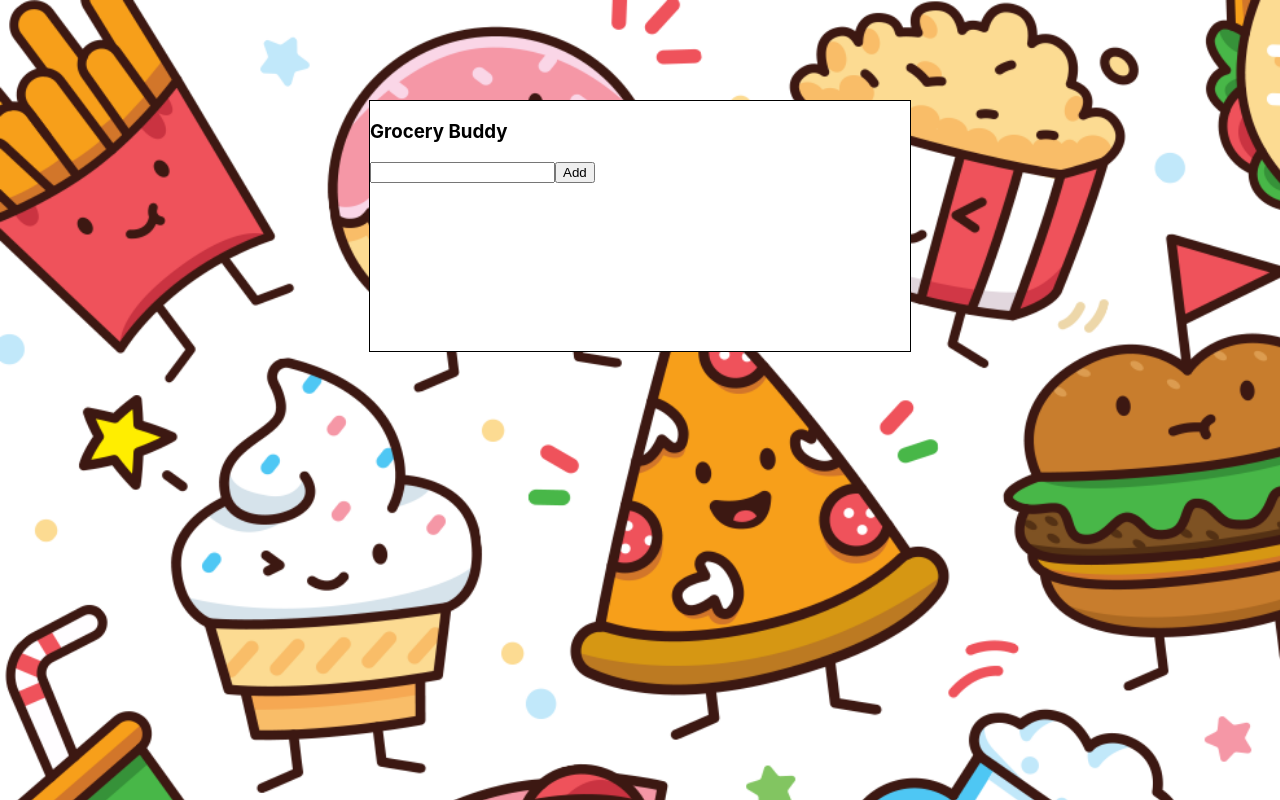
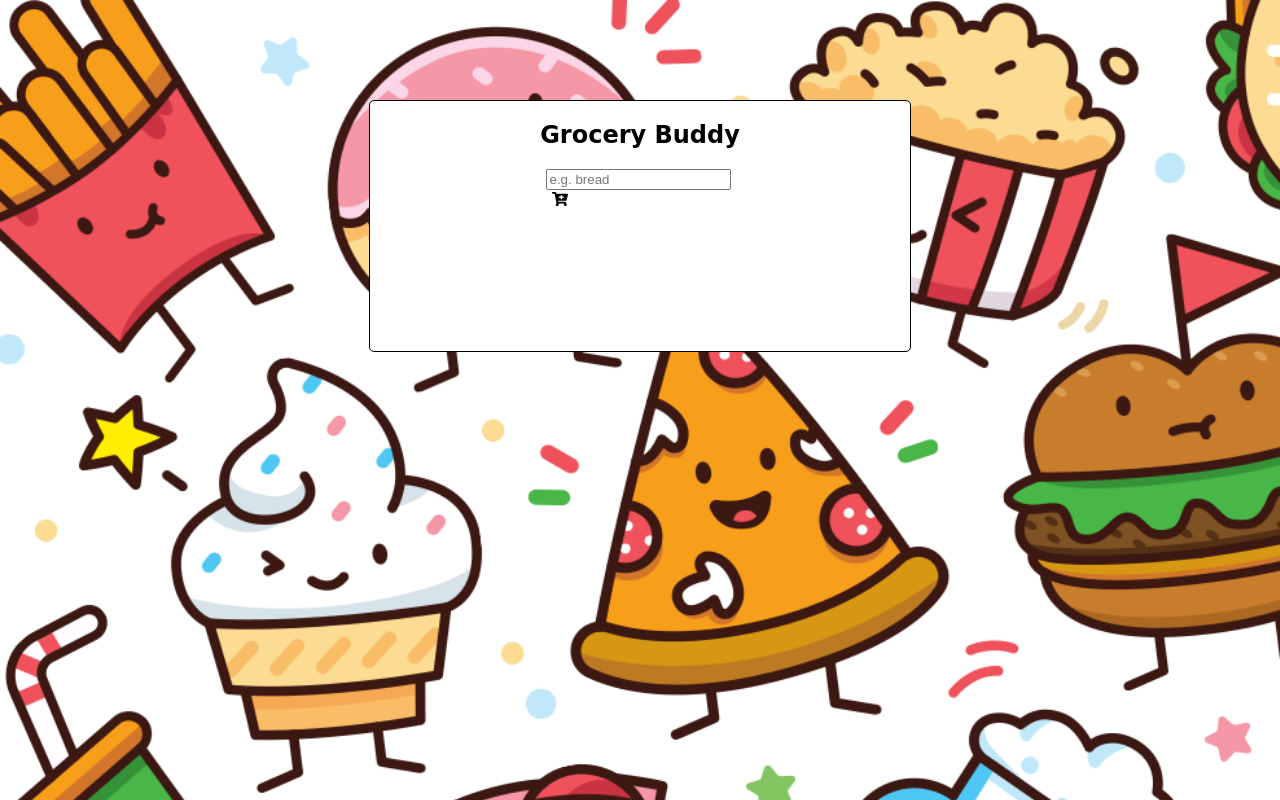
Before and after one commit to otsang3/grocery-buddy, a React (Create React App) app: page / in a window 1280 px wide. Shown: the top 800 px of the page. Built offline with nearby package versions, Linux system fonts and the light colour scheme.

Commit message:
added react-icons to buttons

```diff
--- a/package.json
+++ b/package.json
@@ -8,6 +8,7 @@
     "@testing-library/user-event": "^7.2.1",
     "react": "^16.13.1",
     "react-dom": "^16.13.1",
+    "react-icons": "^3.11.0",
     "react-scripts": "3.4.3"
   },
   "scripts": {
--- a/src/App.js
+++ b/src/App.js
@@ -8,7 +8,7 @@ function App() {
     <div className="app">
       <ListContextProvider>
         <div className="content">
-          <h3>Grocery Buddy</h3>
+          <h2 style={{textAlign: "center"}}>Grocery Buddy</h2>
           <Form/>
           <List/>
         </div>
--- a/src/components/Form.js
+++ b/src/components/Form.js
@@ -1,5 +1,6 @@
 import React, { useContext, useState } from 'react';
 import { ListContext } from '../contexts/ListContext';
+import { FaCartPlus } from 'react-icons/fa';
 
 function Form() {
 
@@ -17,12 +18,14 @@ function Form() {
     const { state, addListItem } = listContext
 
     return(
-        <div>
+        <div className="form">
             <input
             onChange={(event) => setValue(event.target.value)}
             value={value}
+            placeholder="e.g. bread"
             />
-            <button onClick={() => handleClick()}>Add</button>
+            <button onClick={() => handleClick()}><FaCartPlus size={16}/></button>
+
         </div>
     )
 }
--- a/src/components/ListItem.js
+++ b/src/components/ListItem.js
@@ -1,5 +1,6 @@
 import React, { useContext, useEffect, useState } from 'react';
 import { ListContext } from '../contexts/ListContext';
+import { FaPen, FaTrash } from 'react-icons/fa';
 
 function ListItem(props) {
 
@@ -26,7 +27,7 @@ function ListItem(props) {
     if (state.editToggle) {
         buttonDisplay = "Save"
     } else {
-        buttonDisplay = "Edit"
+        buttonDisplay = <FaPen/>
     }
 
     const handleToggle = () => {
@@ -57,7 +58,7 @@ function ListItem(props) {
             <li>{props.item}</li>}
 
             <button onClick={() => handleToggle()}>{buttonDisplay}</button>
-            <button onClick={() => deleteListItem(props.id)}>Delete</button>
+            <button onClick={() => deleteListItem(props.id)}><FaTrash/></button>
         </ul>
     )
 }
--- a/src/index.css
+++ b/src/index.css
@@ -1,15 +1,43 @@
 body {
   margin: 0;
-  font-family: -apple-system, BlinkMacSystemFont, 'Segoe UI', 'Roboto', 'Oxygen',
+  /* font-family: -apple-system, BlinkMacSystemFont, 'Segoe UI', 'Roboto', 'Oxygen',
     'Ubuntu', 'Cantarell', 'Fira Sans', 'Droid Sans', 'Helvetica Neue',
-    sans-serif;
+    sans-serif; */
+    font-family: "Comic Sans MS", cursive, sans-serif;
   -webkit-font-smoothing: antialiased;
   -moz-osx-font-smoothing: grayscale;
+}
+
+button {
+  background: transparent;
+  box-shadow: 0px 0px 0px transparent;
+  border: 0px solid transparent;
+  text-shadow: 0px 0px 0px transparent;
+}
+
+button:focus {
+  outline: 0;
 }
 
 code {
   font-family: source-code-pro, Menlo, Monaco, Consolas, 'Courier New',
     monospace;
+}
+
+li {
+  list-style: none;
+}
+
+.addButton {
+  background-color: #ADD8E6;
+  border: none;
+  border-radius: 5px;
+  color: white;
+  padding: 5px 12px;
+  text-align: center;
+  text-decoration: none;
+  display: inline-block;
+  font-size: 12px;
 }
 
 .app {
@@ -24,12 +52,14 @@ code {
   background-color: white;
   border-width: 1px;
   border-style: solid;
+  border-radius: 5px;
   min-height: 250px;
   max-width: 800px;
   width: 50%;
   margin: 0 auto;
 }
 
-li {
-  list-style: none;
+.form {
+  margin: 0 auto;
+  width: 35%;
 }
```
Also changed, not shown: 1 other file (tests, documents, lock files or other folders).
